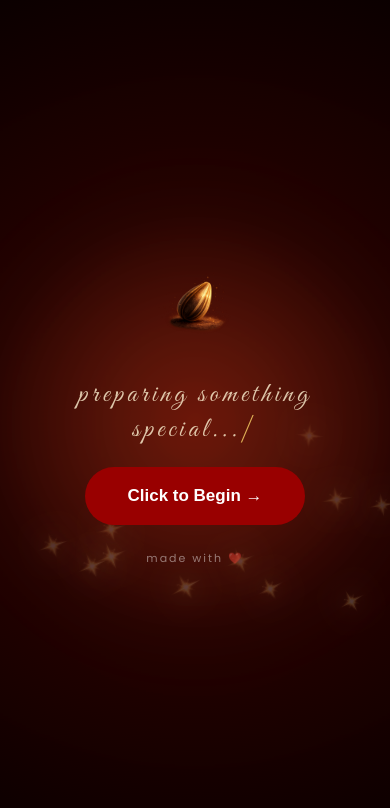
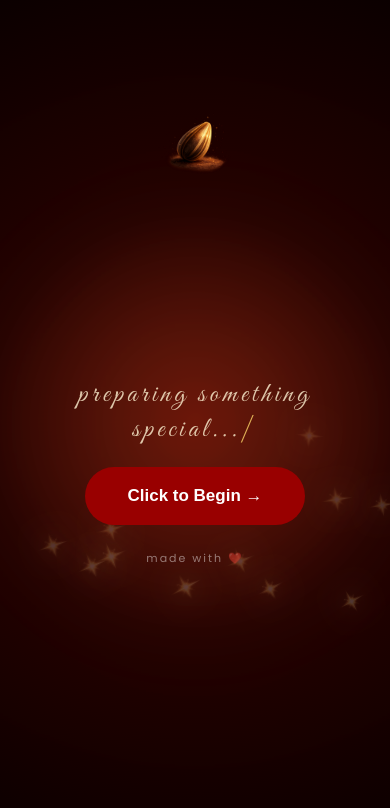
Before and after one commit to Luna-1206/Birthday-Surprise, a React (Vite) app: page / in a window 390 px wide. Shown: the top 808 px of the page. Built offline with nearby package versions, Linux system fonts and the light colour scheme.

Commit message:
Update Intro.jsx

```diff
--- a/src/components/intro/Intro.jsx
+++ b/src/components/intro/Intro.jsx
@@ -157,8 +157,8 @@ function Intro({ onStart }) {
 
             y: isAnimating
 
-                ? (window.innerWidth <= 768 ? 200 : 50)
-                : (window.innerWidth <= 768 ? -20 : 0),
+                ? (window.innerWidth <= 768 ? 40 : 50)
+                : (window.innerWidth <= 768 ? -180 : 0),
 
             //Konting paglaki para maging focus
 
```
